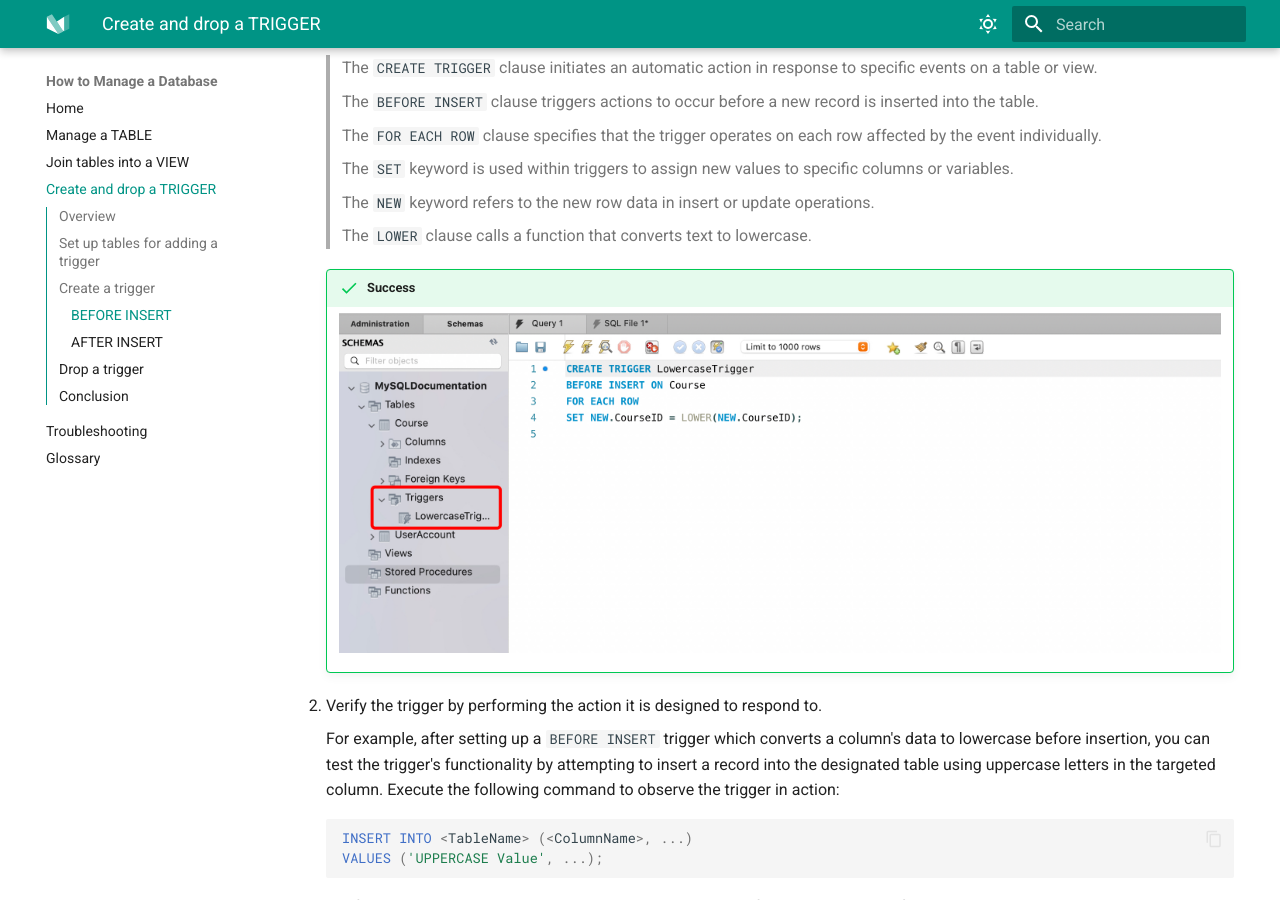
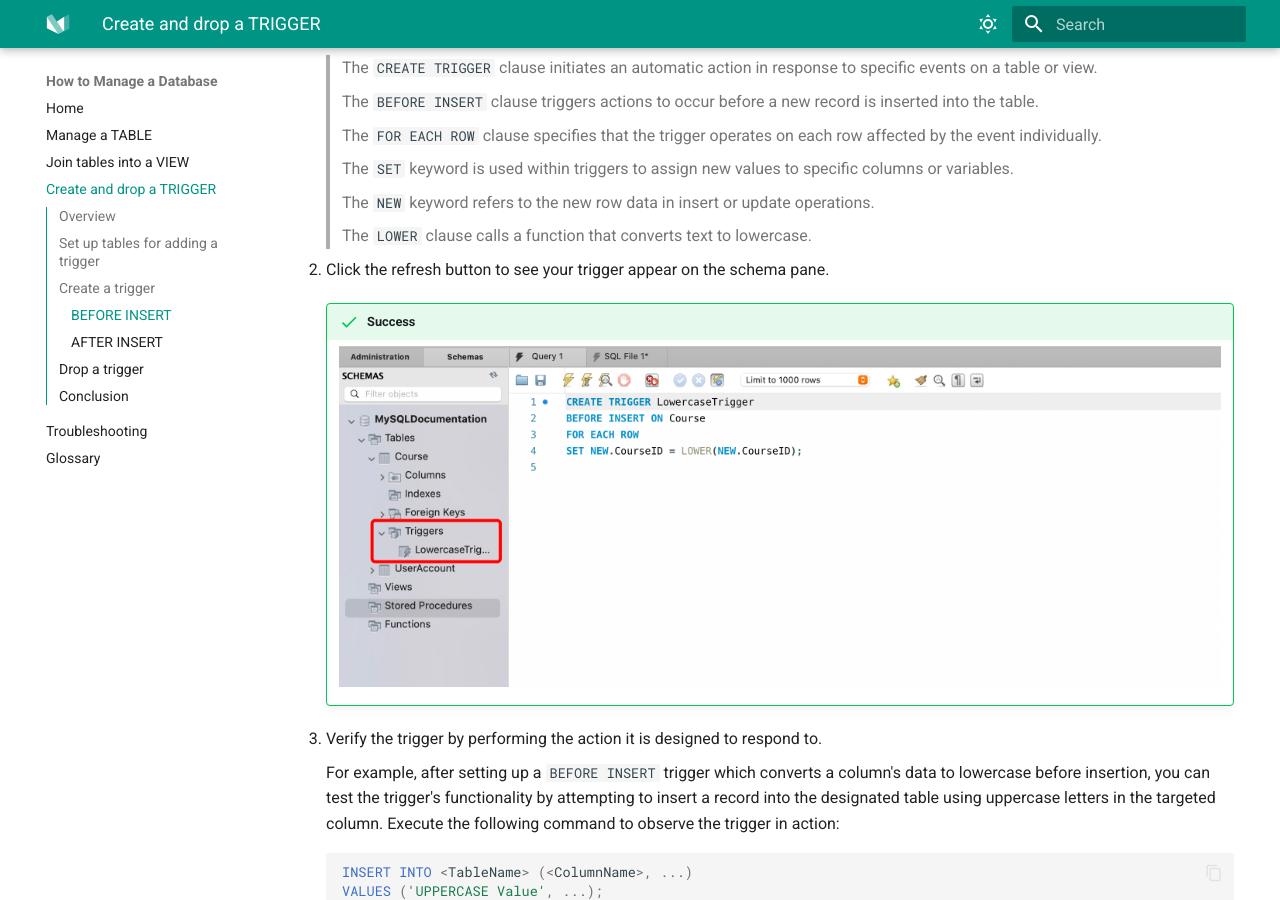
Before and after one commit to izcheung/mySQLWorkBenchUserDoc, an MkDocs documentation site: the page built from docs/task3.md, in a window 1280 px wide and 900 px high, scrolled down 1009 px. Built offline with MkDocs 1.6.1 and Material for MkDocs 9.7.7, drawn with Linux system fonts in a browser that asks for light colours; some of the changed text lies outside the part shown.

Commit message:
add click refresh step for all the create queries

````diff
--- a/docs/task3.md
+++ b/docs/task3.md
@@ -40,10 +40,13 @@ The BEFORE INSERT trigger is set up to automatically run special checks or tasks
 
     > The `LOWER` clause calls a function that converts text to lowercase.
 
+
+2. Click the refresh button to see your trigger appear on the schema pane.
+
     !!! success
         ![Create Trigger](images/CreateTrigger.jpg)
 
-2. Verify the trigger by performing the action it is designed to respond to.
+3. Verify the trigger by performing the action it is designed to respond to.
 
     For example, after setting up a `BEFORE INSERT` trigger which converts a column's data to lowercase before insertion, you can test the trigger's functionality by attempting to insert a record into the designated table using uppercase letters in the targeted column. Execute the following command to observe the trigger in action:
     ``` sql
@@ -85,10 +88,12 @@ The AFTER INSERT trigger is designed to perform certain actions or validations r
         A log table in MySQL records changes or events that occur within the database, providing a historical record of transactions, system activities, or errors for monitoring, auditing, and troubleshooting purposes.
 
 
+2. Click the refresh button to see your trigger appear on the schema pane.
+
     !!! success
         ![After Trigger](images/AfterTrigger.jpg)
 
-2. Verify the trigger by performing the action it is designed to respond to.
+3. Verify the trigger by performing the action it is designed to respond to.
 
     For example, after setting up a `AFTER INSERT` trigger which logs a record in the log table after insertion, you can test the trigger's functionality by attempting to insert a record into the designated table and note the change in the log table. Execute the following command to observe the trigger in action:
     ``` sql
````
Also changed, not shown: other parts of docs/task3.md (+3 -3 lines).
